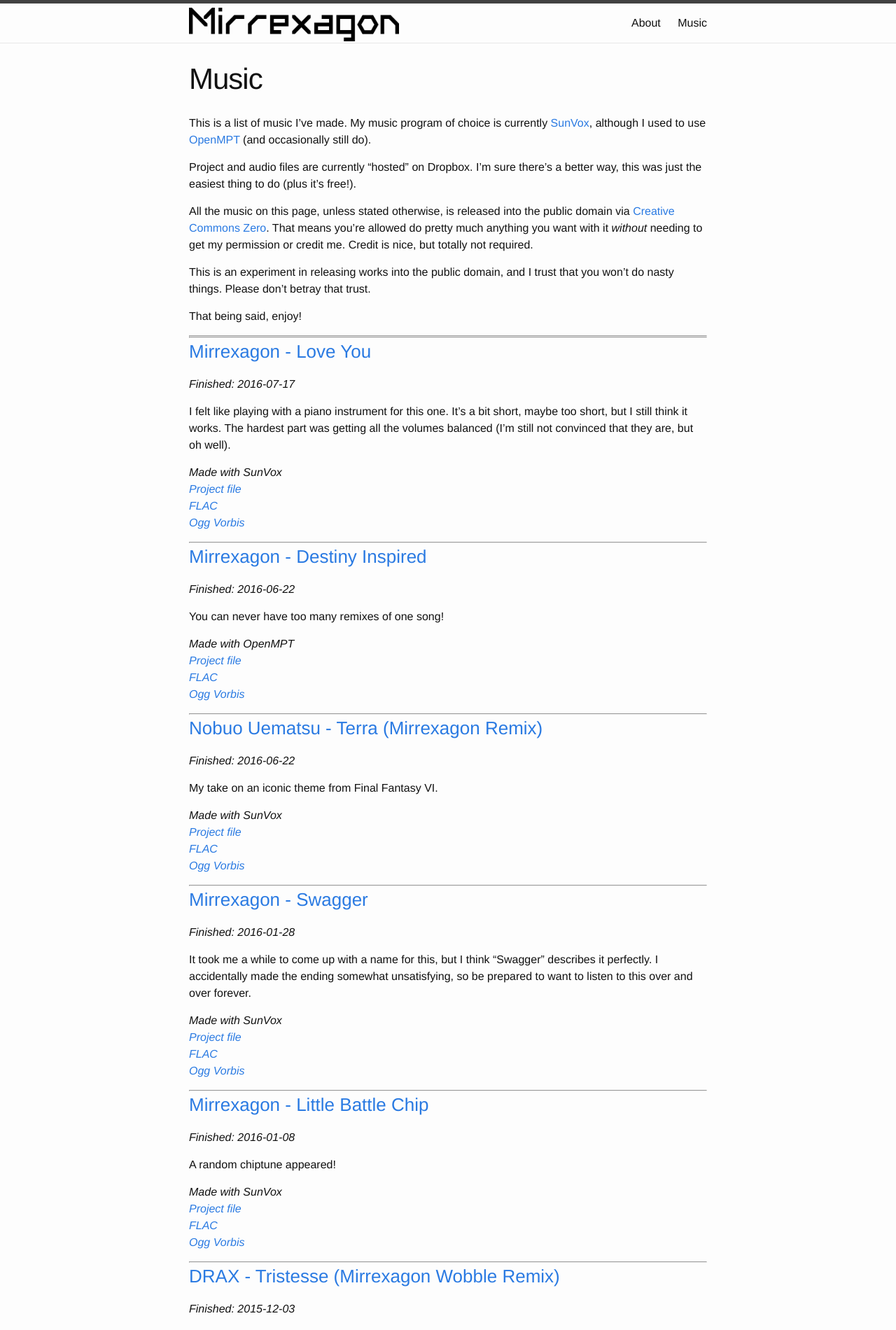
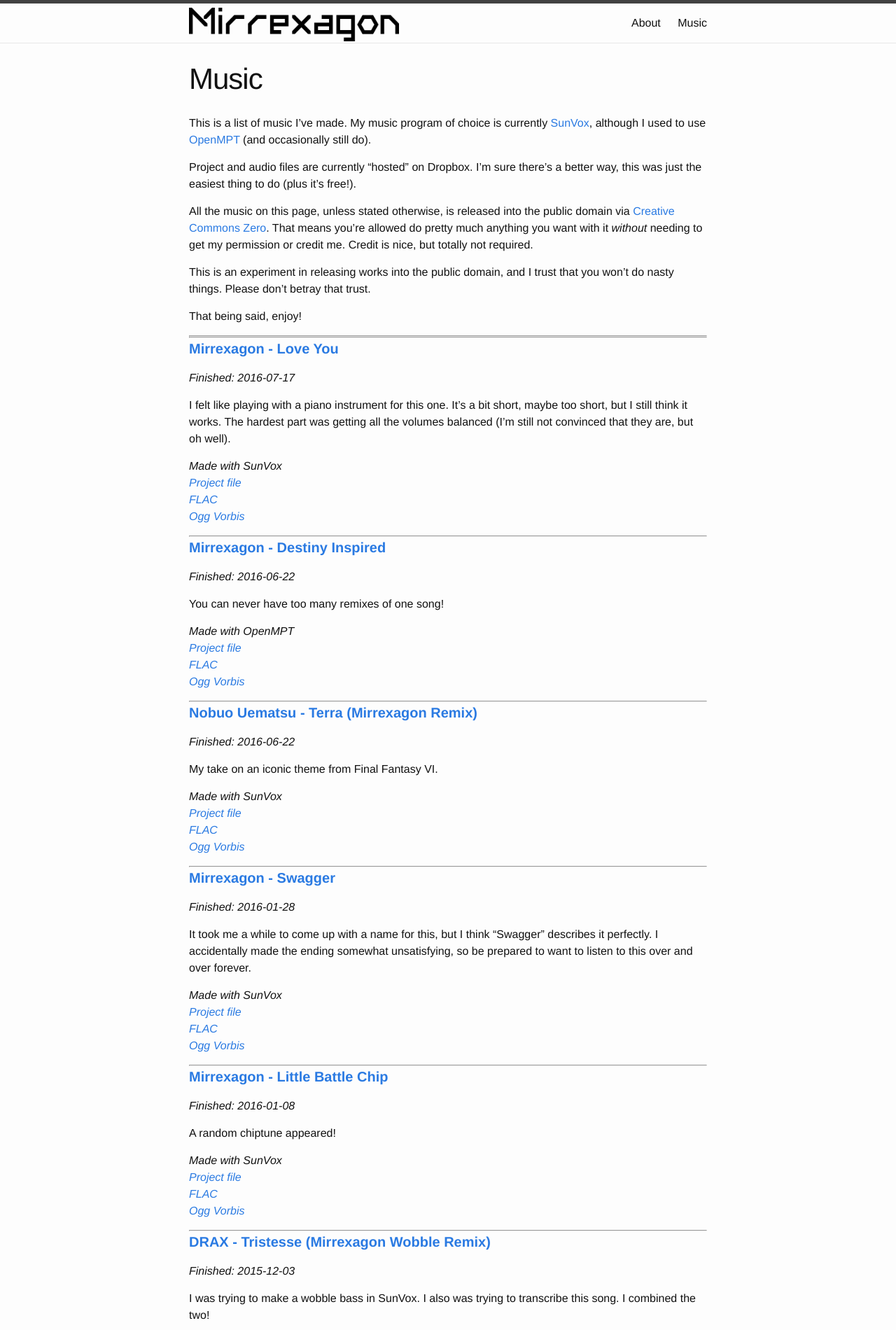
Before and after one commit to legospacy/legospacy.github.io, a Jekyll site: the page built from music.md, in a window 1280 px wide. Shown: the top 1900 px of the page at 70% size. Built offline with Jekyll 4.4.1, drawn with Linux system fonts in a browser that asks for light colours.

```diff
--- a/music.md
+++ b/music.md
@@ -19,7 +19,7 @@ That being said, enjoy!
 {% for song in site.data.music %}
 ---
 
-### <a name="{{ song.filename }}" href="#{{ song.filename }}">{{ song.tags.Artist }} - {{ song.tags.Title }}</a>
+#### **<a name="{{ song.filename }}" href="#{{ song.filename }}">{{ song.tags.Artist }} - {{ song.tags.Title }}</a>**
 *Finished: {{ song.tags.Date | default: "before early 2015" }}*
 
 {{ song.comment | newline_to_br }}
```
